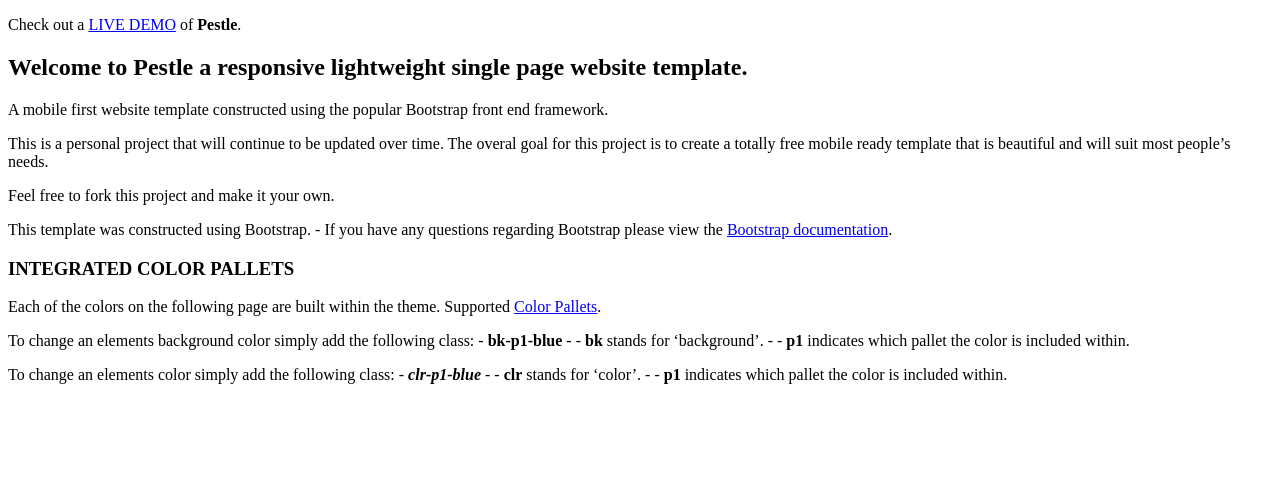
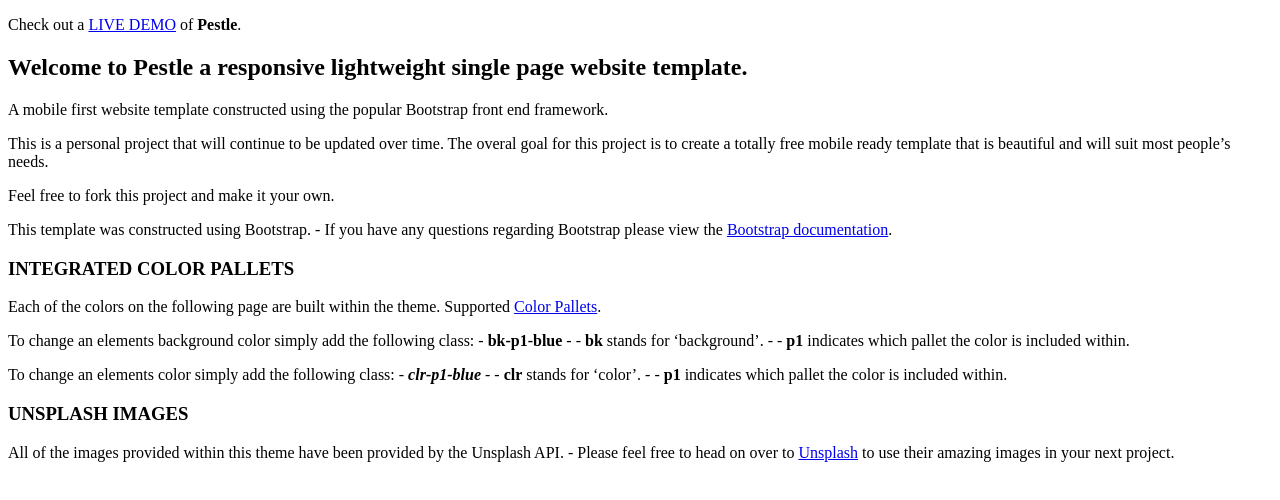
Before and after one commit to atlyons/portfolio, a plain HTML site: page README.html in a window 1280 px wide. Drawn offline with Linux system fonts and the light colour scheme.

Commit message:
readme unsplash

```diff
--- a/README.html
+++ b/README.html
@@ -32,5 +32,10 @@ Supported <a href="https://atlyons.github.io/pestle/colors.html">Color Pallets</
 - - <b>clr</b> stands for &#8216;color&#8217;.
 - - <b>p1</b> indicates which pallet the color is included within.</p>
 
+<h3 id="unsplashimages">UNSPLASH IMAGES</h3>
+
+<p>All of the images provided within this theme have been provided by the Unsplash API.
+- Please feel free to head on over to <a href="https://source.unsplash.com/">Unsplash</a> to use their amazing images in your next project.</p>
+
 </body>
 </html>
```
Also changed, not shown: 1 other file.
